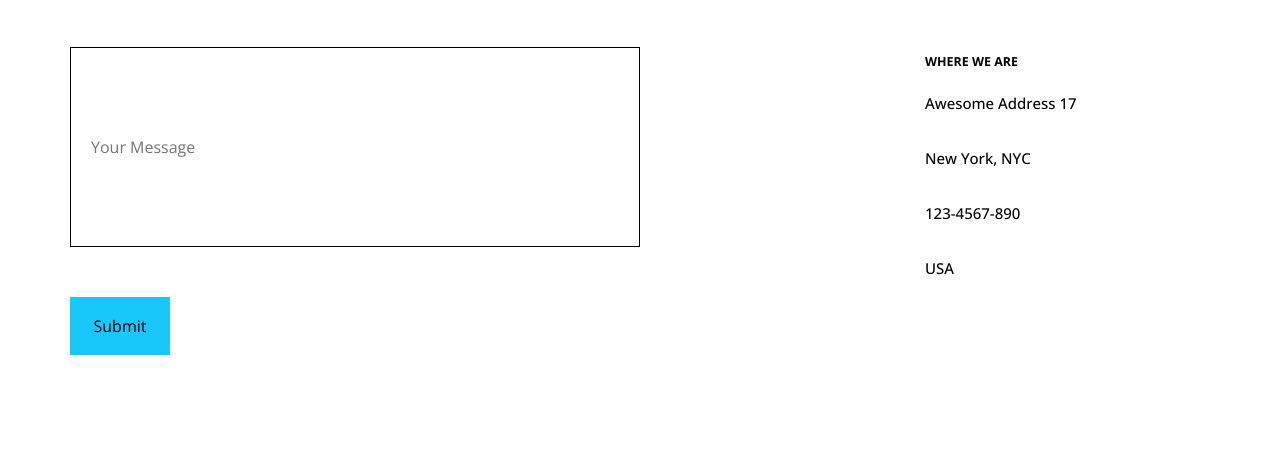
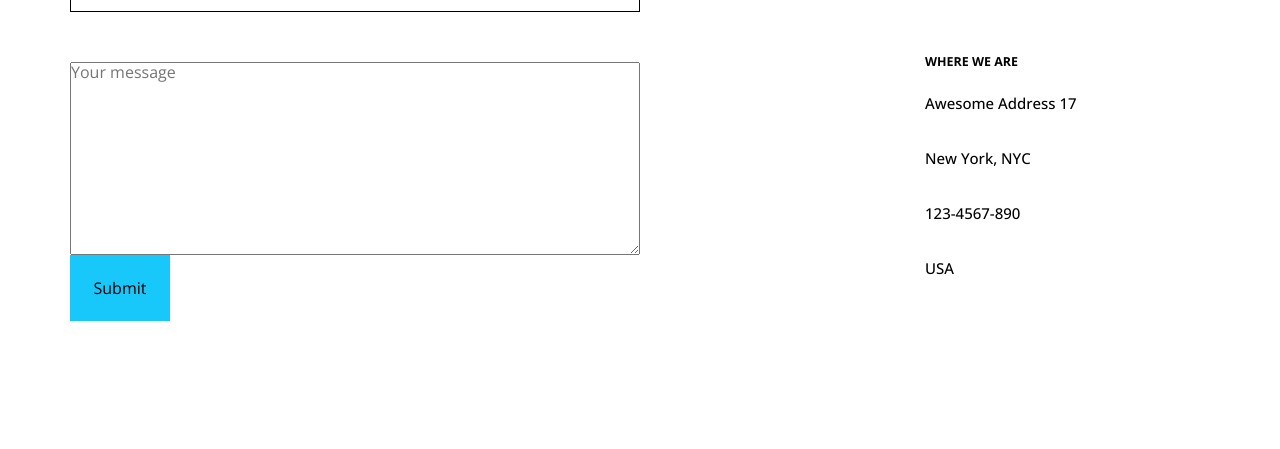
Before and after one commit to Josef8852/HTML-CSS-Template-2, a plain HTML site: page index.html in a window 1280 px wide. Shown: the part 7875-8324 px from the top of the page. Drawn offline with nearby package versions, Linux system fonts and the light colour scheme.

Commit message:
Update index.html

```diff
--- a/index.html
+++ b/index.html
@@ -409,7 +409,7 @@
         <form action="" class="form">
           <input type="text" placeholder="Your Name">
           <input type="email" placeholder="Your Email">
-          <input type="text" placeholder="Your Message">
+           <textarea name="" id="" cols="30" rows="10" placeholder="Your message"></textarea>
           <input type="submit" value="Submit">
         </form>
 
```
